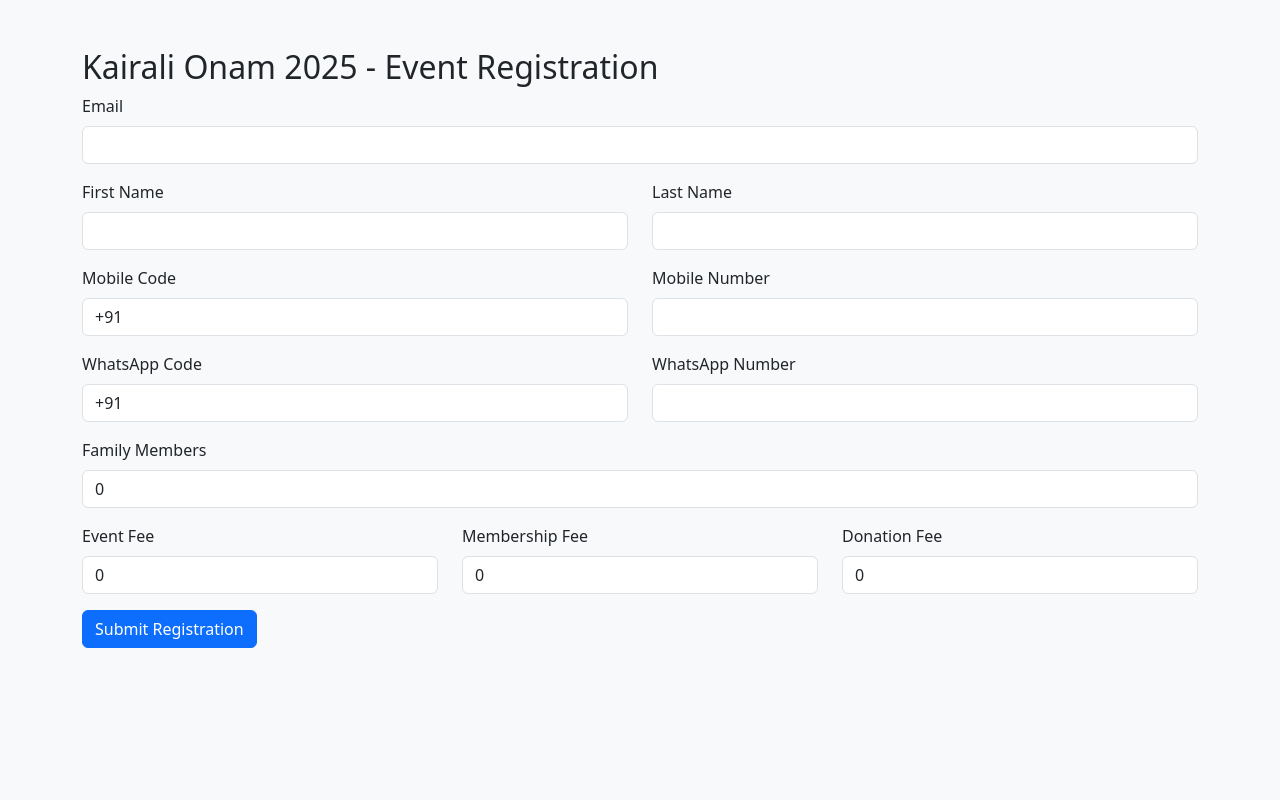
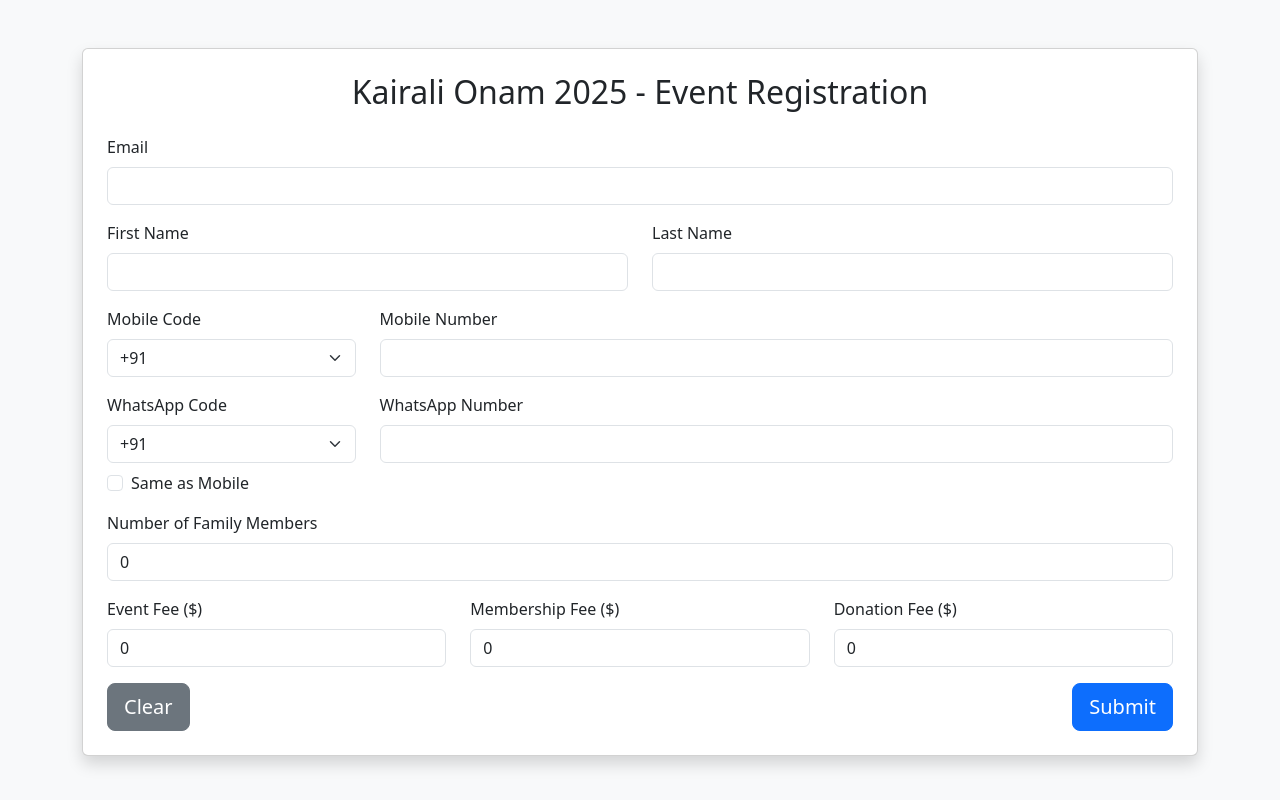
Before and after one commit to cbjsankar/flask-form-app, a Flask app: page / in a window 1280 px wide. Run offline with Flask 3, Linux system fonts and the light colour scheme; data that the repository does not hold is empty; parts of the project's set-up code (start-up, migrations or seed data) failed here and were passed over.

Commit message:
Update form.html

```diff
--- a/templates/form.html
+++ b/templates/form.html
@@ -1,117 +1,195 @@
 <!DOCTYPE html>
-<html lang="en">
+<html>
 <head>
-    <meta charset="UTF-8">
-    <title>Kairali Onam 2025 Registration</title>
+    <title>Event Registration Form</title>
     <link href="https://cdn.jsdelivr.net/npm/bootstrap@5.3.0/dist/css/bootstrap.min.css" rel="stylesheet">
     <script>
-        async function fetchEmails() {
+        let allEmails = [];
+
+        window.onload = async function() {
+            try {
                 const response = await fetch("/get_emails");
-            const emails = await response.json();
-            const datalist = document.getElementById("emails");
+                allEmails = await response.json();
+            } catch (err) {
+                console.error("Error fetching emails:", err);
+            }
+        }
+
+        function handleEmailInput(input) {
+            const email = input.value.trim().toLowerCase();
+            showEmailSuggestions(email);
+            fetchUserData();
+        }
+
+        function showEmailSuggestions(query) {
+            const datalist = document.getElementById("emailSuggestions");
             datalist.innerHTML = "";
-            emails.forEach(email => {
+            if (!query) return;
+
+            const filtered = allEmails
+                .map(e => e.trim())
+                .filter(e => e.toLowerCase().startsWith(query))
+                .slice(0, 5);
+
+            filtered.forEach(email => {
                 const option = document.createElement("option");
                 option.value = email;
                 datalist.appendChild(option);
             });
         }
 
-        async function fetchUser() {
-            const email = document.getElementById("email").value;
+        async function fetchUserData() {
+            const emailField = document.querySelector("input[name='email']");
+            const email = emailField.value.trim().toLowerCase();
             if (!email) return;
 
-            const response = await fetch(`/get_user?email=${email}`);
+            try {
+                const response = await fetch(`/get_user?email=${encodeURIComponent(email)}`);
                 const user = await response.json();
-
-            if (user && Object.keys(user).length) {
-                document.getElementById("first_name").value = user.first_name || "";
-                document.getElementById("last_name").value = user.last_name || "";
-                document.getElementById("mobile_code").value = user.mobile_code || "+91";
-                document.getElementById("mobile_number").value = user.mobile_number || "";
-                document.getElementById("whatsapp_code").value = user.whatsapp_code || "+91";
-                document.getElementById("whatsapp_number").value = user.whatsapp_number || "";
-                document.getElementById("family_members").value = user.family_members || "0";
-                document.getElementById("event_fee").value = user.event_fee || "0";
-                document.getElementById("membership_fee").value = user.membership_fee || "0";
-                document.getElementById("donation_fee").value = user.donation_fee || "0";
+                if (user && Object.keys(user).length > 0) {
+                    document.querySelector("input[name='first_name']").value = user.first_name || "";
+                    document.querySelector("input[name='last_name']").value = user.last_name || "";
+                    document.querySelector("select[name='mobile_code']").value = user.mobile_code || "+91";
+                    document.querySelector("input[name='mobile_number']").value = user.mobile_number || "";
+                    document.querySelector("select[name='whatsapp_code']").value = user.whatsapp_code || user.mobile_code || "+91";
+                    document.querySelector("input[name='whatsapp_number']").value = user.whatsapp_number || user.mobile_number || "";
+                    document.querySelector("input[name='family_members']").value = user.family_members || "0";
+                    document.querySelector("input[name='event_fee']").value = user.event_fee || "0";
+                    document.querySelector("input[name='membership_fee']").value = user.membership_fee || "0";
+                    document.querySelector("input[name='donation_fee']").value = user.donation_fee || "0";
+                    copyMobileToWhatsApp();
+                }
+            } catch (error) {
+                console.error("Error fetching user:", error);
             }
         }
 
-        window.onload = fetchEmails;
+        function copyMobileToWhatsApp() {
+            const sameAsMobile = document.getElementById("sameAsMobile");
+            if (!sameAsMobile.checked) return;
+
+            const mobileCode = document.querySelector("select[name='mobile_code']");
+            const mobileNumber = document.querySelector("input[name='mobile_number']");
+            const whatsappCode = document.querySelector("select[name='whatsapp_code']");
+            const whatsappNumber = document.querySelector("input[name='whatsapp_number']");
+
+            whatsappCode.value = mobileCode.value;
+            whatsappNumber.value = mobileNumber.value;
+        }
+
+        function clearForm() {
+            document.getElementById("regForm").reset();
+            document.querySelector('.alert')?.remove();
+        }
     </script>
 </head>
 <body class="bg-light">
 <div class="container mt-5">
-    <h2>Kairali Onam 2025 - Event Registration</h2>
+    <div class="card shadow p-4">
+        <h2 class="mb-4 text-center">Kairali Onam 2025 - Event Registration</h2>
 
         {% if message %}
             <div class="alert alert-success">{{ message }}</div>
         {% endif %}
 
-    <form action="/submit" method="post">
+        <form id="regForm" method="POST" action="/submit" autocomplete="off">
+            <!-- Email -->
             <div class="mb-3">
-            <label for="email" class="form-label">Email</label>
-            <input list="emails" type="email" class="form-control" id="email" name="email"
-                   value="{{ user.email }}" onchange="fetchUser()" required>
-            <datalist id="emails"></datalist>
+                <label class="form-label">Email</label>
+                <input list="emailSuggestions" type="email" class="form-control" name="email"
+                       value="{{ user.email|default('') }}"
+                       autocomplete="off"
+                       oninput="handleEmailInput(this)"
+                       required>
+                <datalist id="emailSuggestions"></datalist>
             </div>
 
-        <div class="row">
-            <div class="col mb-3">
-                <label for="first_name" class="form-label">First Name</label>
-                <input type="text" class="form-control" id="first_name" name="first_name" value="{{ user.first_name }}" required>
+            <!-- Name -->
+            <div class="row mb-3">
+                <div class="col">
+                    <label class="form-label">First Name</label>
+                    <input type="text" class="form-control" name="first_name" autocomplete="off"
+                           value="{{ user.first_name|default('') }}">
                 </div>
-            <div class="col mb-3">
-                <label for="last_name" class="form-label">Last Name</label>
-                <input type="text" class="form-control" id="last_name" name="last_name" value="{{ user.last_name }}" required>
+                <div class="col">
+                    <label class="form-label">Last Name</label>
+                    <input type="text" class="form-control" name="last_name" autocomplete="off"
+                           value="{{ user.last_name|default('') }}">
                 </div>
             </div>
 
-        <div class="row">
-            <div class="col mb-3">
-                <label for="mobile_code" class="form-label">Mobile Code</label>
-                <input type="text" class="form-control" id="mobile_code" name="mobile_code" value="{{ user.mobile_code }}" required>
+            <!-- Mobile -->
+            <div class="row mb-3">
+                <div class="col-3">
+                    <label class="form-label">Mobile Code</label>
+                    <select class="form-select" name="mobile_code" onchange="copyMobileToWhatsApp()">
+                        <option value="+91" {% if user.mobile_code|default('+91') == '+91' %}selected{% endif %}>+91</option>
+                        <option value="+1" {% if user.mobile_code|default('+91') == '+1' %}selected{% endif %}>+1</option>
+                    </select>
                 </div>
-            <div class="col mb-3">
-                <label for="mobile_number" class="form-label">Mobile Number</label>
-                <input type="text" class="form-control" id="mobile_number" name="mobile_number" value="{{ user.mobile_number }}" required>
+                <div class="col-9">
+                    <label class="form-label">Mobile Number</label>
+                    <input type="text" class="form-control" name="mobile_number" maxlength="10" autocomplete="off"
+                           value="{{ user.mobile_number|default('') }}"
+                           oninput="copyMobileToWhatsApp()">
                 </div>
             </div>
 
-        <div class="row">
-            <div class="col mb-3">
-                <label for="whatsapp_code" class="form-label">WhatsApp Code</label>
-                <input type="text" class="form-control" id="whatsapp_code" name="whatsapp_code" value="{{ user.whatsapp_code }}" required>
+            <!-- WhatsApp -->
+            <div class="row mb-2">
+                <div class="col-3">
+                    <label class="form-label">WhatsApp Code</label>
+                    <select class="form-select" name="whatsapp_code">
+                        <option value="+91" {% if user.whatsapp_code|default(user.mobile_code|default('+91')) == '+91' %}selected{% endif %}>+91</option>
+                        <option value="+1" {% if user.whatsapp_code|default(user.mobile_code|default('+91')) == '+1' %}selected{% endif %}>+1</option>
+                    </select>
                 </div>
-            <div class="col mb-3">
-                <label for="whatsapp_number" class="form-label">WhatsApp Number</label>
-                <input type="text" class="form-control" id="whatsapp_number" name="whatsapp_number" value="{{ user.whatsapp_number }}" required>
+                <div class="col-9">
+                    <label class="form-label">WhatsApp Number</label>
+                    <input type="text" class="form-control" name="whatsapp_number" maxlength="10" autocomplete="off"
+                           value="{{ user.whatsapp_number|default(user.mobile_number|default('')) }}">
                 </div>
             </div>
 
-        <div class="mb-3">
-            <label for="family_members" class="form-label">Family Members</label>
-            <input type="number" class="form-control" id="family_members" name="family_members" value="{{ user.family_members }}">
+            <!-- Checkbox -->
+            <div class="form-check mb-3">
+                <input type="checkbox" class="form-check-input" id="sameAsMobile" onclick="copyMobileToWhatsApp()">
+                <label class="form-check-label" for="sameAsMobile">Same as Mobile</label>
             </div>
 
-        <div class="row">
-            <div class="col mb-3">
-                <label for="event_fee" class="form-label">Event Fee</label>
-                <input type="number" class="form-control" id="event_fee" name="event_fee" value="{{ user.event_fee }}">
+            <!-- Family Members -->
+            <div class="mb-3">
+                <label class="form-label">Number of Family Members</label>
+                <input type="number" class="form-control" name="family_members" autocomplete="off"
+                       value="{{ user.family_members|default('0') }}">
             </div>
-            <div class="col mb-3">
-                <label for="membership_fee" class="form-label">Membership Fee</label>
-                <input type="number" class="form-control" id="membership_fee" name="membership_fee" value="{{ user.membership_fee }}">
+
+            <!-- Fees -->
+            <div class="row mb-3">
+                <div class="col">
+                    <label class="form-label">Event Fee ($)</label>
+                    <input type="number" class="form-control" name="event_fee" autocomplete="off"
+                           value="{{ user.event_fee|default('0') }}">
                 </div>
-            <div class="col mb-3">
-                <label for="donation_fee" class="form-label">Donation Fee</label>
-                <input type="number" class="form-control" id="donation_fee" name="donation_fee" value="{{ user.donation_fee }}">
+                <div class="col">
+                    <label class="form-label">Membership Fee ($)</label>
+                    <input type="number" class="form-control" name="membership_fee" autocomplete="off"
+                           value="{{ user.membership_fee|default('0') }}">
+                </div>
+                <div class="col">
+                    <label class="form-label">Donation Fee ($)</label>
+                    <input type="number" class="form-control" name="donation_fee" autocomplete="off"
+                           value="{{ user.donation_fee|default('0') }}">
                 </div>
             </div>
 
-        <button type="submit" class="btn btn-primary">Submit Registration</button>
+            <!-- Buttons -->
+            <div class="d-flex justify-content-between">
+                <button type="button" class="btn btn-secondary btn-lg" onclick="clearForm()">Clear</button>
+                <button type="submit" class="btn btn-primary btn-lg">Submit</button>
+            </div>
         </form>
+    </div>
 </div>
 </body>
 </html>
```
Lines whose indentation alone changed are shown as unchanged.
